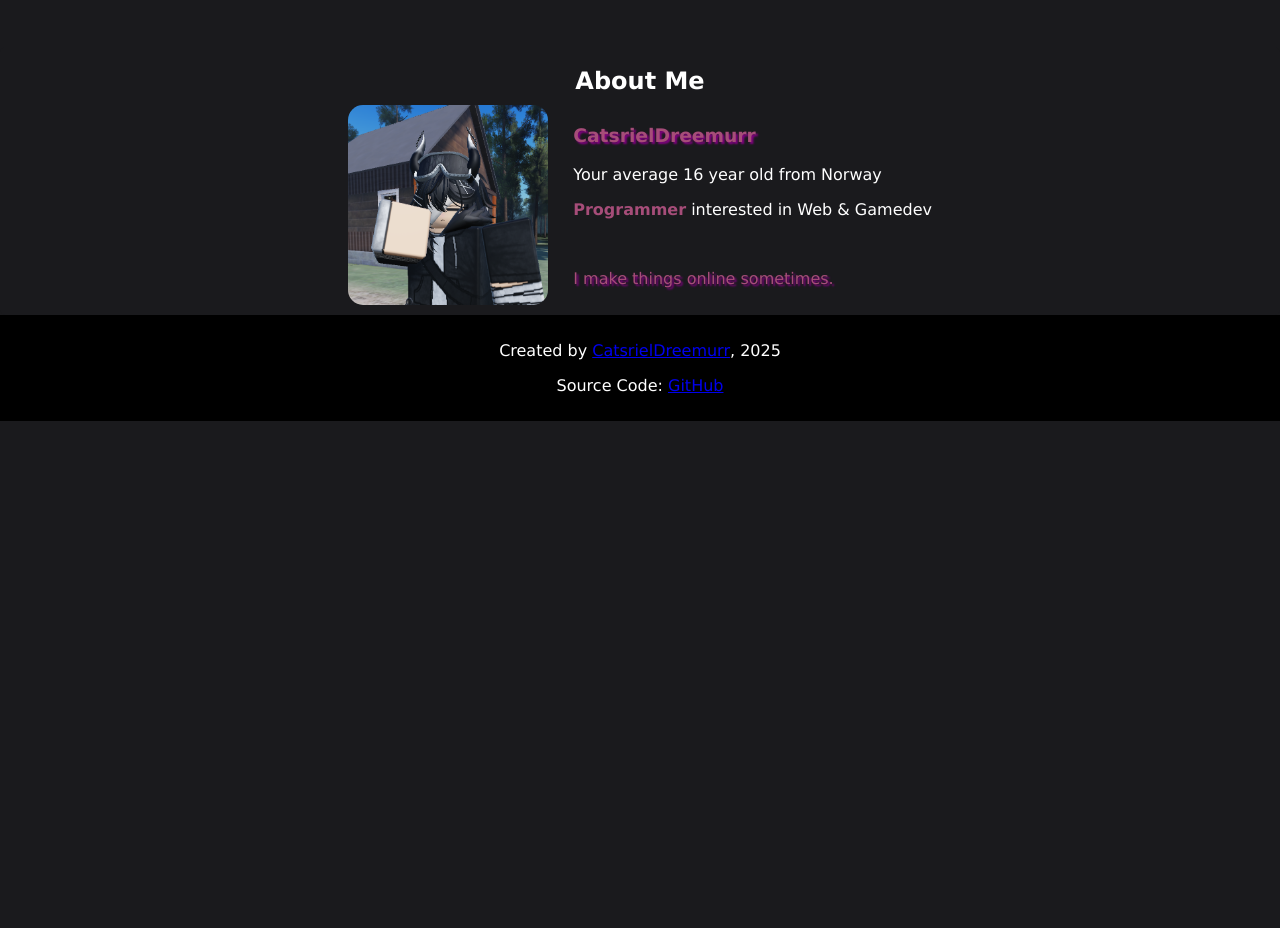
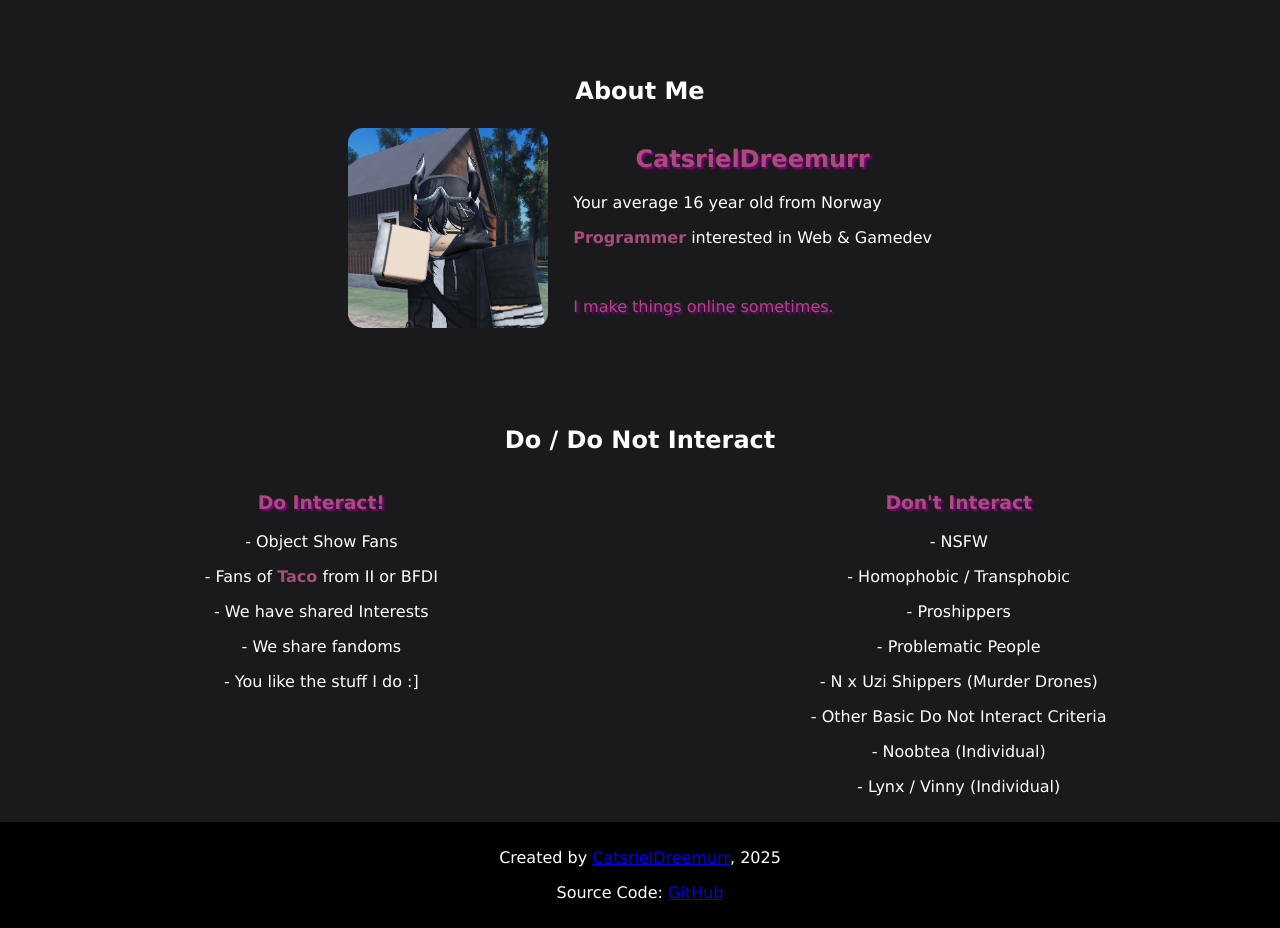
Before and after one commit to catsrieldreemurr/info, a plain HTML site: page index.html in a window 1280 px wide. Shown: the part 700-1628 px from the top of the page. Before the commit the page ends 1121 px from the top, so only its background shows below. Drawn offline with Linux system fonts and the light colour scheme.

Commit message:
Add Do/Don't Interact

```diff
--- a/index.html
+++ b/index.html
@@ -22,13 +22,13 @@
             <p>Norwegian Programmer and Roleplayer</p>
         </section>
 
-        <section id="aboutMe">
-            <h2>About Me</h2>
+        <section id="aboutMe" class="sections">
+            <h1>About Me</h1>
 
             <div class="imgDiv">
                 <img src="images/fern.png" width="200" height="200">
                 <div class="textNextToImage">
-                    <h3 class="highlightFancy">CatsrielDreemurr</h3>
+                    <h1 class="highlightFancy">CatsrielDreemurr</h1>
                     <p>Your average 16 year old from Norway</p>
                     <p><span class="highlightPurple">Programmer</span> interested in Web & Gamedev</p>
                     <p class="newParagraph highlightFancy">I make things online sometimes.</p>
@@ -37,6 +37,32 @@
 
         </section>
 
+        <section id="dni" class="sections">
+            <h1>Do / Do Not Interact</h1>
+            <div class="outerBox">
+                <div class="box left"> <!-- DO ITNERACT -->
+                    <h3 class="highlightFancy">Do Interact!</h3>
+                    <p>- Object Show Fans</p>
+                    <p>- Fans of <span class="highlightPurple">Taco</span> from II or BFDI</p>
+                    <p>- We have shared Interests</p>
+                    <p>- We share fandoms</p>
+                    <p>- You like the stuff I do :]</p>
+                </div>
+
+                <div class="box right"> <!-- DNI -->
+                    <h3 class="highlightFancy">Don't Interact</h3>
+                    <p>- NSFW</p>
+                    <p>- Homophobic / Transphobic</p>
+                    <p>- Proshippers</p>
+                    <p>- Problematic People</p>
+                    <p>- N x Uzi Shippers (Murder Drones)</p>
+                    <p>- Other Basic Do Not Interact Criteria</p>
+                    <p>- Noobtea (Individual)</p>
+                    <p>- Lynx / Vinny (Individual)</p>
+                </div>
+            </div>
+        </section>
+
         <footer>
             <p>Created by <a href="https://www.youtube.com/@CatsrielDreemurr">CatsrielDreemurr</a>, 2025</p>
             <p>Source Code: <a href="https://github.com/catsrieldreemurr/info">GitHub</a></p>
--- a/styles/main.css
+++ b/styles/main.css
@@ -68,13 +68,17 @@ section h2{
     font-size: 25px;
 }
 
-#aboutMe{
+.sections{
     background-color: #1A1A1D;
     border-radius: 5px;
-    margin-top: 20%;
 }
 
-#aboutMe h2{
+#aboutMe{
+    margin-top: 20%;
+    padding-bottom: 5%;
+}
+
+.sections h1{
     text-align: center;
 }
 
@@ -93,6 +97,7 @@ section h2{
 
 #aboutMe img{
     border-radius: 15px;
+
 }
 
 .imgDiv{
@@ -124,6 +129,7 @@ footer{
 .newParagraph{
     margin-top: 50px;
 }
+
 
 @media only screen and (max-width: 768px) {
     nav img{
@@ -168,4 +174,8 @@ footer{
     .textNextToImage{
         text-align: center;
     }
+
+    #dni{
+        padding-top: 10%;
+    }
   }
```
